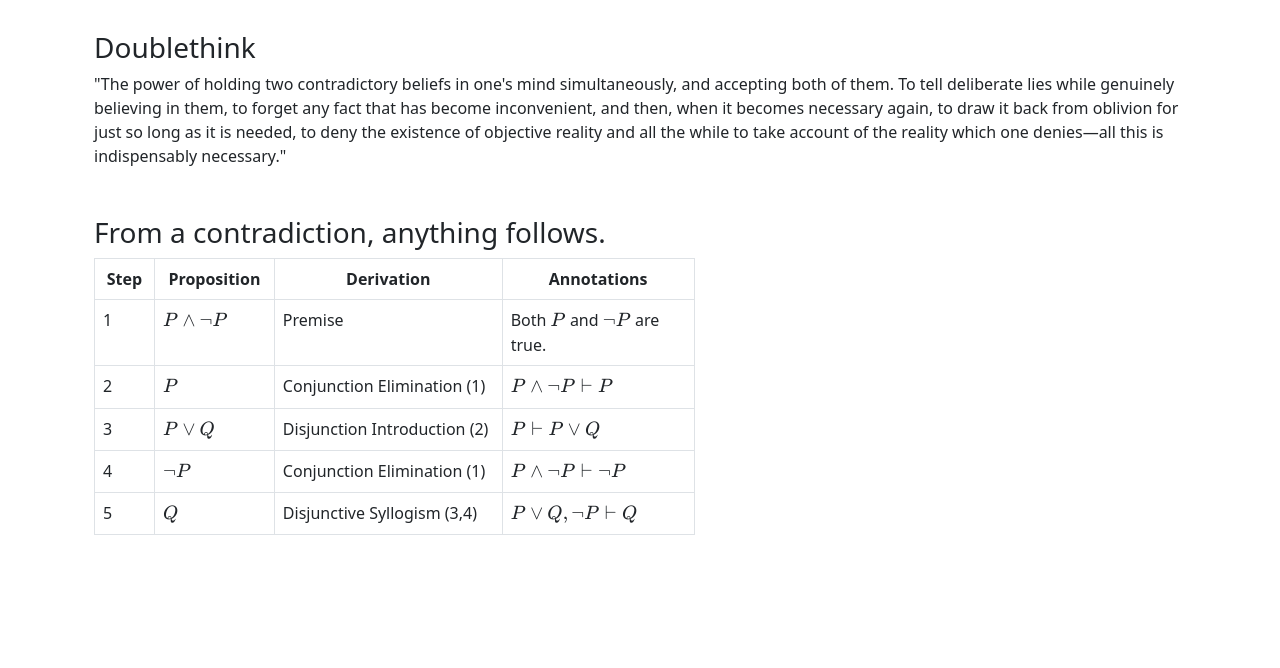
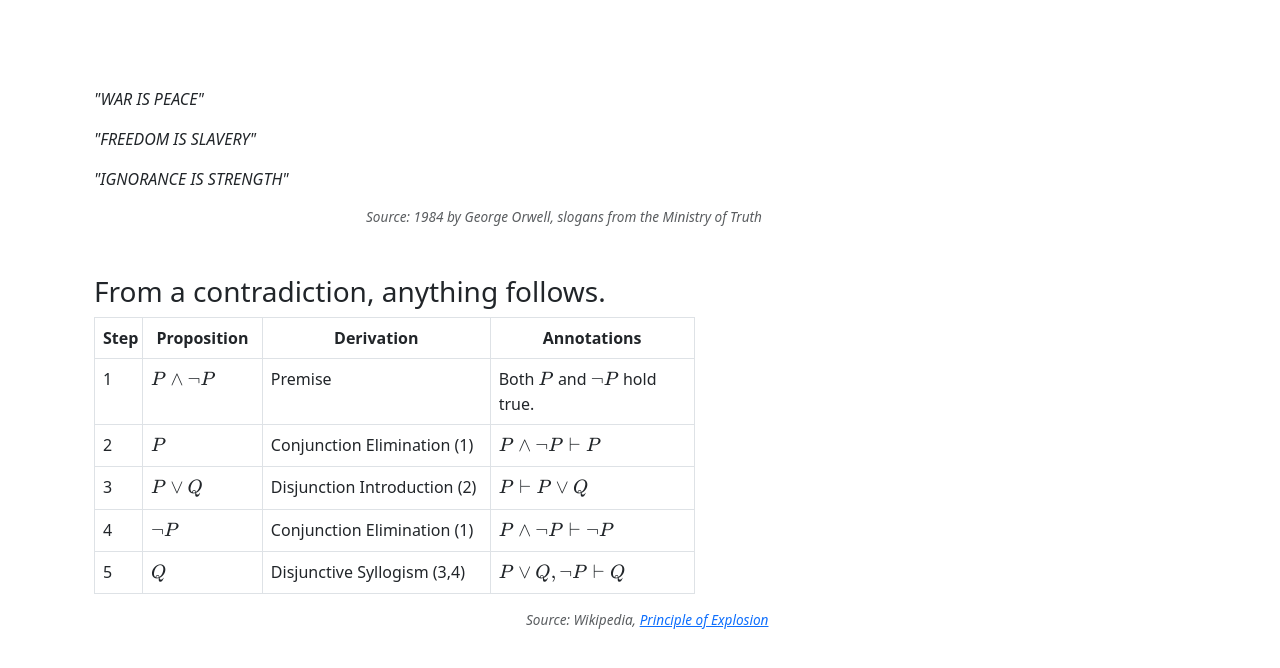
Before and after one commit to lg4e/lg4e, a Flask app: page / in a window 1280 px wide. Shown: the part 56-724 px from the top of the page. Run offline with Flask 3, Linux system fonts and the light colour scheme.

Commit message:
Update index.html with new content

```diff
--- a/templates/index.html
+++ b/templates/index.html
@@ -1,17 +1,18 @@
 {% extends "base.html" %}
 
 {% block content %}
-<div class="container" style="margin-top: -2rem;">
+<div class="container" style="margin-top: 0rem;">
 
     <!-- 引用1984的段落 -->
-    <div class="mt-2">
-        <h3 class="text-start">Doublethink</h3>
-        <p class="text-justify">
-            "The power of holding two contradictory beliefs in one's mind simultaneously, and accepting both of them.
-            To tell deliberate lies while genuinely believing in them, to forget any fact that has become inconvenient,
-            and then, when it becomes necessary again, to draw it back from oblivion for just so long as it is needed,
-            to deny the existence of objective reality and all the while to take account of the reality which one denies—all this is indispensably necessary."
+    <div class="mt-5">
+        <blockquote class="text-justify">
+            <p><em>"WAR IS PEACE"</em></p>
+            <p><em>"FREEDOM IS SLAVERY"</em></p>
+            <p><em>"IGNORANCE IS STRENGTH"</em></p>
+	<p class="text-muted" style="font-size: 0.85rem; margin-left: 17rem; font-style: italic;">
+            Source: <em>1984</em> by George Orwell, slogans from the Ministry of Truth
         </p>
+        </blockquote >
     </div>
 
     <!-- 表格内容 -->
@@ -20,10 +21,10 @@
         <table class="table table-bordered text-start" style="width: 55%; table-layout: fixed; margin-left: 0;">
             <thead class="text-center">
                 <tr>
-                    <th style="width: 10%;">Step</th>
+                    <th style="width: 8%;">Step</th>
                     <th style="width: 20%;">Proposition</th>
                     <th style="width: 38%;">Derivation</th>
-                    <th style="width: 32%;">Annotations</th>
+                    <th style="width: 34%;">Annotations</th>
                 </tr>
             </thead>
             <tbody>
@@ -31,7 +32,7 @@
                     <td>1</td>
                     <td>\(P \land \neg P\)</td>
                     <td>Premise</td>
-                    <td>Both \(P\) and \(\neg P\) are true.</td>
+                    <td>Both \(P\) and \(\neg P\) hold true.</td>
                 </tr>
                 <tr>
                     <td>2</td>
@@ -59,6 +60,9 @@
                 </tr>
             </tbody>
         </table>
+	<p class="text-muted" style="font-size: 0.85rem; margin-left: 27rem; font-style: italic;">
+            Source: Wikipedia, <a href="https://en.wikipedia.org/wiki/Principle_of_explosion" target="_blank">Principle of Explosion</a>
+        </p>
     </div>
 
 </div>
```
